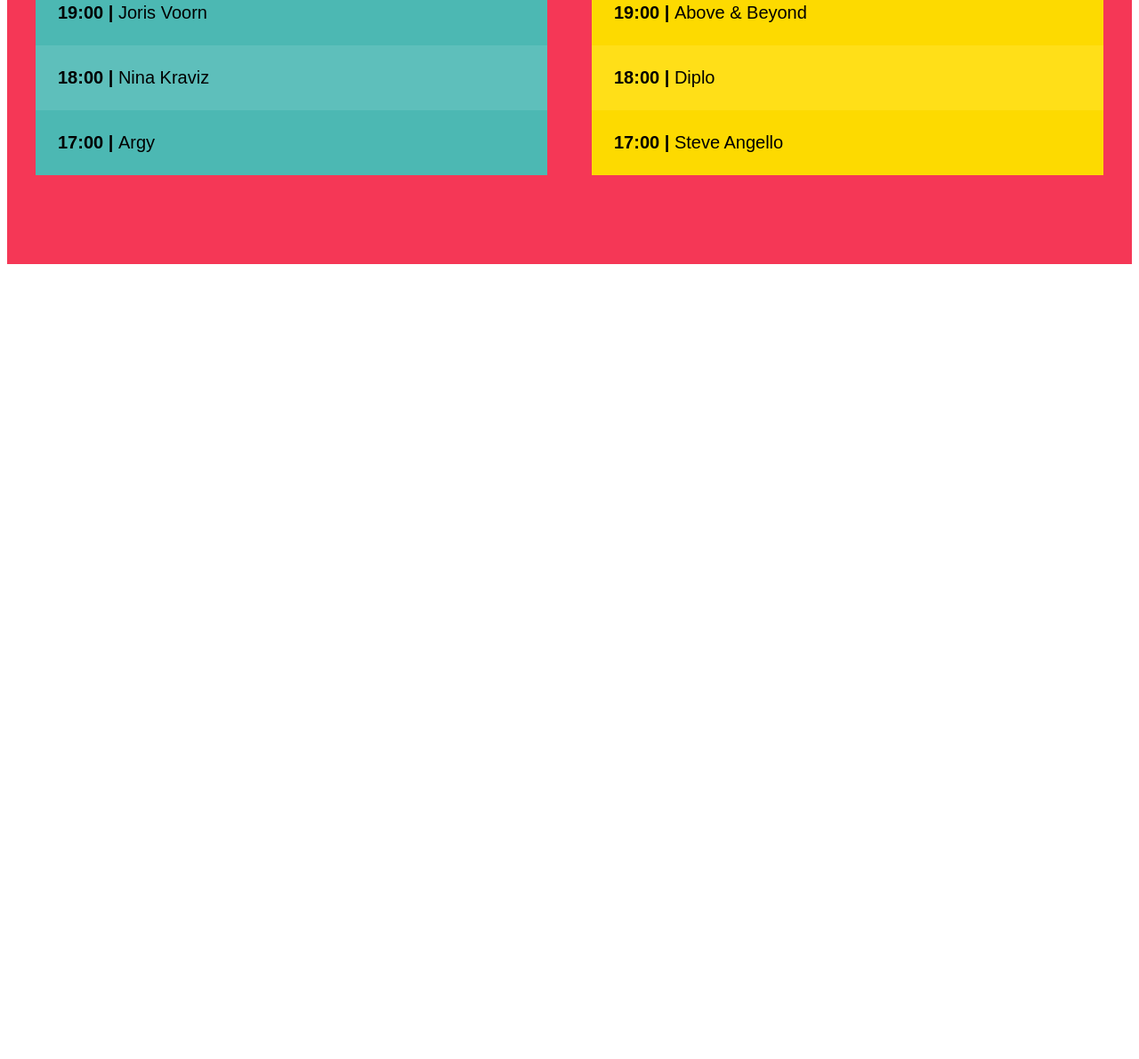
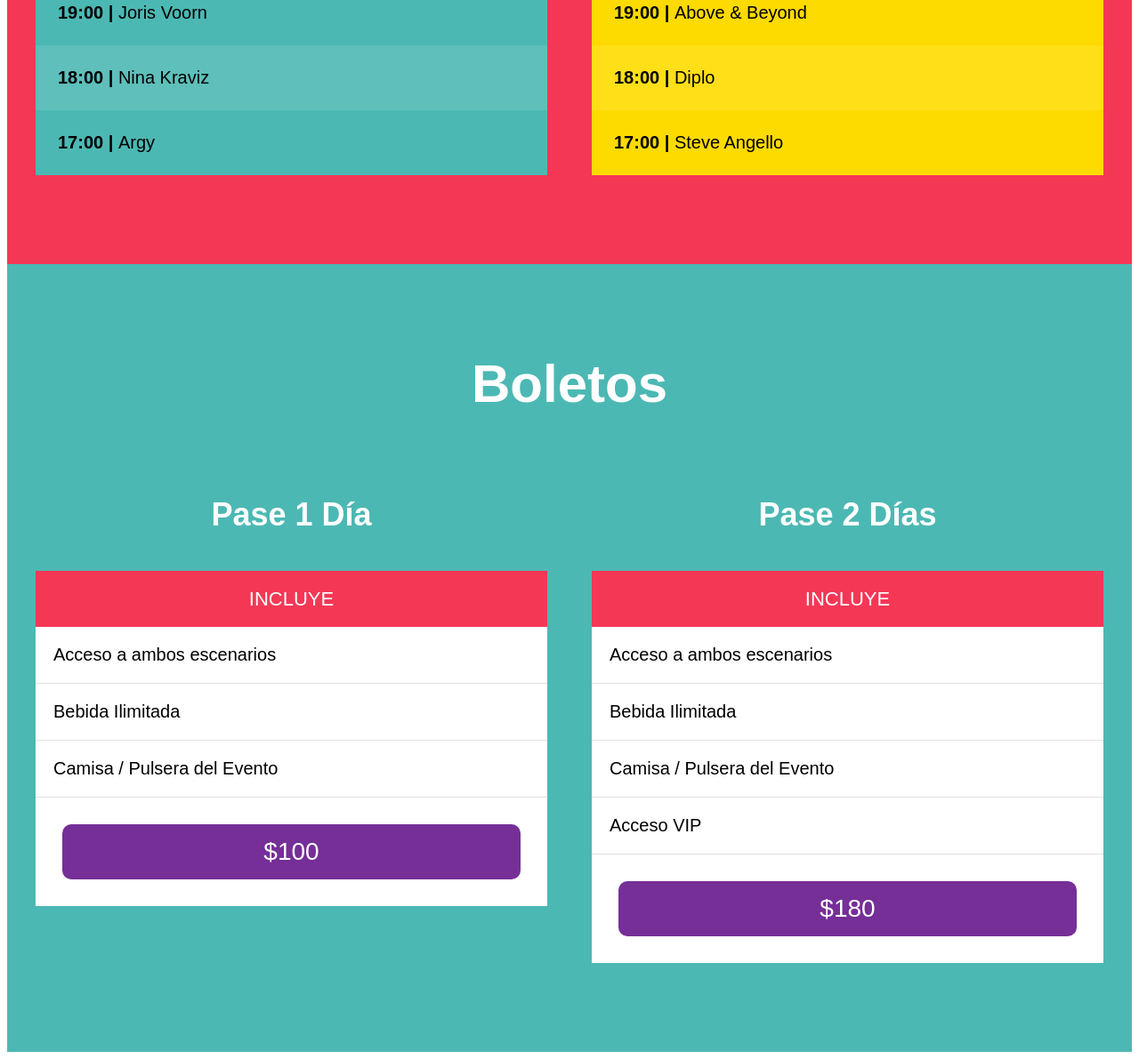
Before and after one commit to Leixhik/festival_de_musica_SASS, a website: page index.html in a window 1280 px wide. Shown: the part 2637-3828 px from the top of the page at 89% size. Before the commit the page ends 2942 px from the top, so only its background shows below. Drawn offline with Linux system fonts and the light colour scheme.

Commit message:
Se creó la clase para boletos, se creo la parte de los pases, implementando el selector & para tener una herencia dedl padre y evitarnos el escribir mucho código css, además se crearon animaciones con transition para los pases, de reto haré una transicion de color en el precio y el footer rojo

```diff
--- a/index.html
+++ b/index.html
@@ -165,6 +165,45 @@
         </div> <!--.escenarios-contenedor -->
     </section>
 
+    <section id="boletos" class="contenedor-boletos">
+        <h3>Boletos</h3>
+
+        <div class="boletos">
+            <div class="pase">
+                <p class="pase-nombre">Pase 1 Día</p>
+                <header class="pase-header">
+                    <p>Incluye</p>
+                </header>
+                <div class="pase-body">
+                    <ul>
+                        <li>Acceso a ambos escenarios</li>
+                        <li>Bebida Ilimitada</li>
+                        <li>Camisa / Pulsera del Evento</li>
+                    </ul>
+                </div>
+                <footer class="pase-footer">
+                    <p>$100</p>
+                </footer>
+            </div>
+            <div class="pase">
+                <p class="pase-nombre">Pase 2 Días</p>
+                <header class="pase-header">
+                    <p>Incluye</p>
+                </header>
+                <div class="pase-body">
+                    <ul>
+                        <li>Acceso a ambos escenarios</li>
+                        <li>Bebida Ilimitada</li>
+                        <li>Camisa / Pulsera del Evento</li>
+                        <li>Acceso VIP</li>
+                    </ul>
+                </div>
+                <footer class="pase-footer">
+                    <p>$180</p>
+                </footer>
+            </div>
+        </div>
+    </section>
 
 </body>
 
--- /dev/null
+++ b/src/scss/layout/_boletos.scss
@@ -0,0 +1,76 @@
+@use 'base/variables' as v;
+@use 'base/mixins' as m;
+@use 'sass:color';
+
+.contenedor-boletos {
+    background-color: v.$verde;
+    h3{
+        color: v.$blanco;
+    }
+
+    .boletos {
+        @include m.contenedor;
+        @include m.tablet {
+            @include m.grid(2);
+        }
+    }
+}
+
+.pase {
+    transition: transform .3s ease-in-out;
+    &:hover{
+        transform: scale(1.1);
+    }
+
+    &-nombre{
+        font-size: 3.6rem;
+        font-weight: 900;
+        text-align: center;
+        color: v.$blanco;
+    }
+    &-header,
+    &-footer{
+        padding: .5rem;
+
+        p {
+            text-align: center;
+            color: v.$blanco;
+            margin: 0;
+        }
+    }
+    &-header{
+        background-color: v.$rosa;
+        p{
+            text-transform: uppercase;
+            font-size: 2.2rem;
+            padding: 1rem 0;
+        }
+    }
+    &-body{
+        background-color: v.$blanco;
+        ul {
+            @include m.resetear-lista;
+
+            li {
+                padding: 2rem;
+                border-bottom: 1px solid #e1e1e1;
+            }
+        }
+    }
+    &-footer{
+        background-color: v.$blanco;
+        padding: 3rem;
+
+        p {
+            font-size: 2.8rem;
+            font-size: 900;
+            background-color: v.$morado;
+            padding: 1rem 0;
+            border-radius: 1rem;
+            cursor: pointer;
+            &:hover {
+                background-color: color.adjust(v.$morado, $lightness: 20%);
+            }
+        }
+    }
+}
--- a/src/scss/layout/_index.scss
+++ b/src/scss/layout/_index.scss
@@ -2,3 +2,4 @@
 @forward 'video';
 @forward 'festival';
 @forward 'lineup';
+@forward 'boletos';
```
Also changed, not shown: build/css/app.css.
